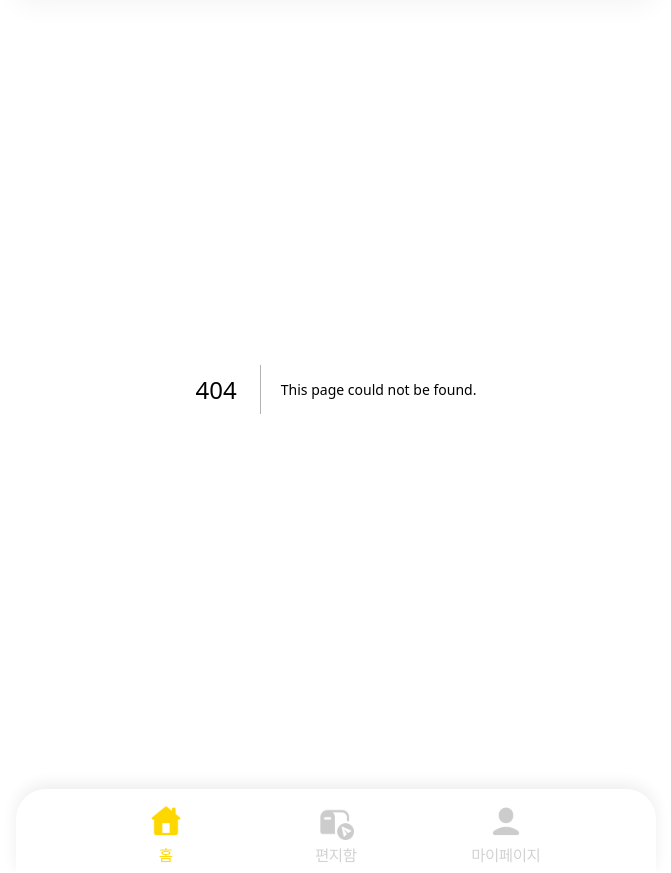
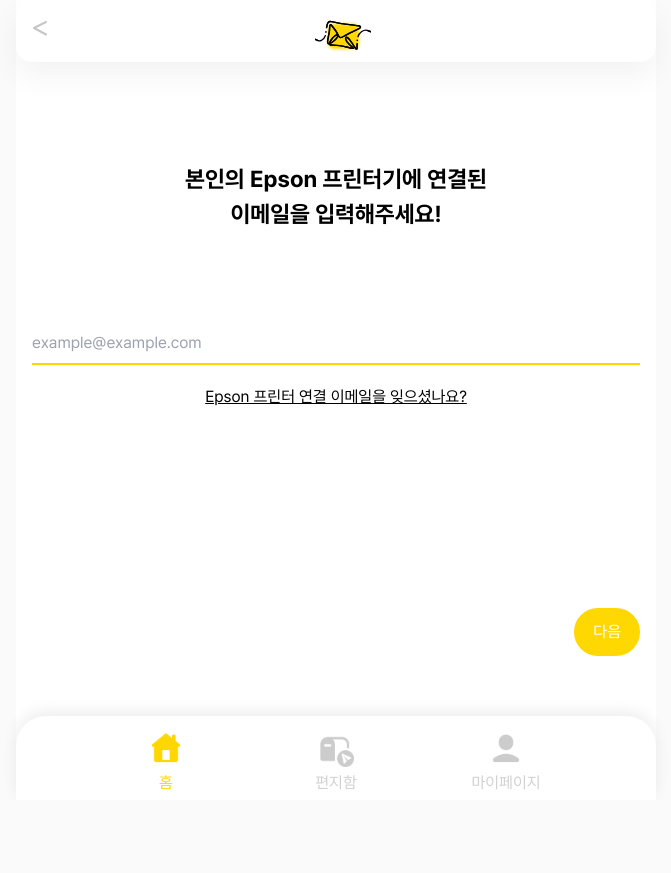
Before and after one commit to EPSON-lettering/lettering-web-app, a Next.js app: page /epson/register in a window 1280 px wide. Before the commit this address had no page. Shown: the whole page, without its empty margins (304-975 px from the left). After the commit the page ends 800 px from the top, so only its background shows below. Built offline with nearby package versions, Linux system fonts and the light colour scheme.

Commit message:
feat: LR-112 #done

```diff
--- /dev/null
+++ b/src/app/epson/register/page.tsx
@@ -0,0 +1,45 @@
+'use client';
+
+import Typo from "@/components/common/Typo";
+import NickInput from "@/components/common/NickInput";
+import { useState } from "react";
+import Button from "@/components/common/Button";
+
+export default function EpsonRegisterPage() {
+	const [epsonEmail, setEpsonEmail] = useState('');
+
+	const onClickOpenHelp = () => window.open('https://www.epsonconnect.com/user');
+
+	return (
+			<div className="px-[16px] flex flex-col flex-1">
+				<section className="py-[100px] w-full flex flex-col items-center">
+					<Typo size="19" bold>본인의 Epson 프린터기에 연결된</Typo>
+					<Typo size="19" bold>이메일을 입력해주세요!</Typo>
+				</section>
+
+				<section className="col-center flex-1">
+					<NickInput
+							value={epsonEmail}
+							setValue={setEpsonEmail}
+							placeholder="example@example.com"
+							className="w-full outline-none"
+							container={{
+								className: "w-full h-[42px] outline-none",
+							}}
+					/>
+					<button className="pt-3" onClick={onClickOpenHelp}>
+						<Typo className="underline">Epson 프린터 연결 이메일을 잊으셨나요?</Typo>
+					</button>
+				</section>
+
+				<section className="w-full flex justify-end pb-[60px]">
+					<Button
+						shape="round"
+						size="fit"
+					>
+						다음
+					</Button>
+				</section>
+			</div>
+	);
+}
--- a/src/components/Matching/LetterStatusOnMatch.tsx
+++ b/src/components/Matching/LetterStatusOnMatch.tsx
@@ -7,19 +7,34 @@
 import Button from "@/components/common/Button";
 import dayjs from "dayjs";
 import Typo from "@/components/common/Typo";
+import useUser from "@/hooks/useUser";
+import Dialog, { useDialog } from "@/components/common/Dialog";
+import { useRouter } from "next/navigation";
 
 const LetterStatusOnMatch = () => {
+	const { user } = useUser();
 	const { match, isLoadingOneMatching } = useMatchOneQuery();
 	const { question, questionLoading } = useQuestionOnMatchQuery(match?.id);
 	const today = dayjs().format('YYYY.MM.DD');
-
-	console.log({ match });
+	const { show: showEpsonDialog, open: openEpsonDialog, close: closeEpsonDialog } = useDialog();
+	const router = useRouter();
 
 	const loading = (() => {
 		if (!match || isLoadingOneMatching) return true;
 		if (questionLoading || !question) return true;
 		return false;
 	})();
+
+
+	const onClickPrint = () => {
+		if (!user?.epsonEmail) {
+			return openEpsonDialog();
+		}
+	};
+
+	const onClickOkUsingEpson = () => {
+		router.push('/epson/register');
+	};
 
 	if (loading) return <Loading loading={loading} />;
 
@@ -47,6 +62,7 @@
 						theme="normal"
 						size="full"
 						className="flex-1"
+						onClick={onClickPrint}
 					>
 						편지지 프린트 하기
 					</Button>
@@ -58,6 +74,12 @@
 					{/*	답장 보내기*/}
 					{/*</Button>*/}
 				</section>
+				<Dialog
+					title="Epson 프린터기를 사용 중이신가요?"
+					show={showEpsonDialog}
+					close={closeEpsonDialog}
+					onClickOk={onClickOkUsingEpson}
+				/>
 			</div>
 	);
 };
```
